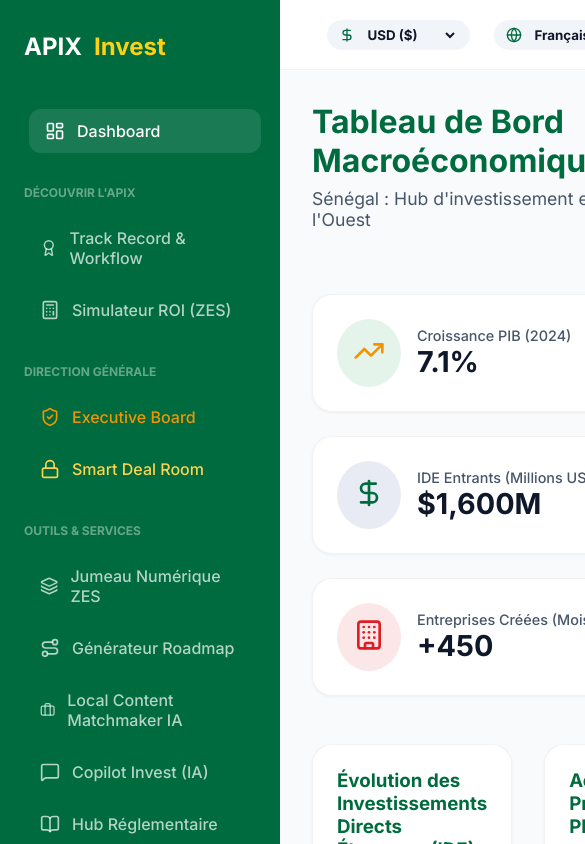
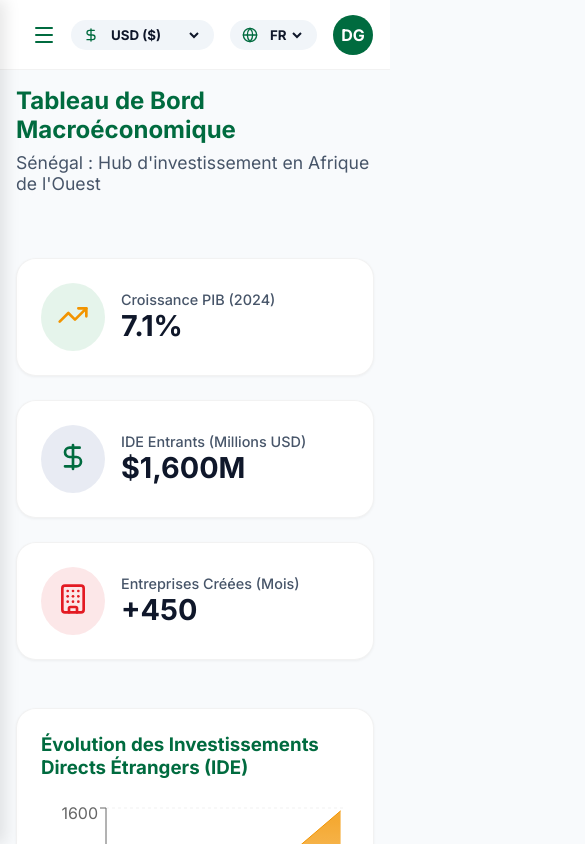
Before and after one commit to mamadouelimanewane/apix, a React (Vite) app: page / in a window 390 px wide. Both pictures are taken after typing "name@example.com", "Sample123" into the empty fields and a click on the button "Accéder au Portail". Shown: the top 844 px of the page, 585 px wide, since content can reach past the window. Built offline with nearby package versions, Linux system fonts and the light colour scheme.

Commit message:
feat: make application entirely responsive for mobile and tablet screens

```diff
--- a/src/components/SidebarLayout.jsx
+++ b/src/components/SidebarLayout.jsx
@@ -1,16 +1,31 @@
-import React from 'react';
-import { NavLink, Outlet } from 'react-router-dom';
-import { LayoutDashboard, MessageSquare, Map as MapIcon, Calculator, FileText, Users, BookOpen, BarChart3, Landmark, Palmtree, MapPin, Route as RouteIcon, Briefcase, HeadphonesIcon, ShieldCheck, Lock, Layers, Award, Globe, DollarSign } from 'lucide-react';
+import React, { useState, useEffect } from 'react';
+import { NavLink, Outlet, useLocation } from 'react-router-dom';
+import { LayoutDashboard, MessageSquare, Map as MapIcon, Calculator, FileText, Users, BookOpen, BarChart3, Landmark, Palmtree, MapPin, Route as RouteIcon, Briefcase, HeadphonesIcon, ShieldCheck, Lock, Layers, Award, Globe, DollarSign, Menu, X } from 'lucide-react';
 import { useLanguage } from '../context/LanguageContext';
 
 const SidebarLayout = () => {
   const { t, language, setLanguage } = useLanguage();
+  const [isMobileMenuOpen, setIsMobileMenuOpen] = useState(false);
+  const location = useLocation();
+
+  // Close mobile menu on route change
+  useEffect(() => {
+    setIsMobileMenuOpen(false);
+  }, [location.pathname]);
 
   return (
     <div className="app-container">
-      <aside className="sidebar">
-        <div className="sidebar-logo">
-          APIX <span>Invest</span>
+      {/* Mobile Overlay */}
+      {isMobileMenuOpen && (
+        <div className="mobile-overlay" onClick={() => setIsMobileMenuOpen(false)}></div>
+      )}
+
+      <aside className={`sidebar ${isMobileMenuOpen ? 'open' : ''}`}>
+        <div className="sidebar-logo" style={{ display: 'flex', justifyContent: 'space-between', alignItems: 'center' }}>
+          <div>APIX <span>Invest</span></div>
+          <button className="mobile-only" onClick={() => setIsMobileMenuOpen(false)} style={{ background: 'transparent', border: 'none', color: 'white', cursor: 'pointer' }}>
+            <X size={24} />
+          </button>
         </div>
         <nav className="nav-links">
           <NavLink to="/" className={({ isActive }) => `nav-link ${isActive ? 'active' : ''}`} end>
@@ -68,7 +83,16 @@
       </aside>
       <div className="main-content" style={{ padding: 0, display: 'flex', flexDirection: 'column', height: '100vh' }}>
         {/* TOPBAR INTERNATIONALE */}
-        <header style={{ display: 'flex', justifyContent: 'flex-end', alignItems: 'center', gap: '1.5rem', padding: '1rem 2rem', background: 'white', borderBottom: '1px solid rgba(0,0,0,0.05)', height: '70px' }}>
+        <header style={{ display: 'flex', justifyContent: 'space-between', alignItems: 'center', padding: '1rem 2rem', background: 'white', borderBottom: '1px solid rgba(0,0,0,0.05)', height: '70px' }}>
+
+          <div style={{ display: 'flex', alignItems: 'center' }}>
+            <button className="hamburger-btn" onClick={() => setIsMobileMenuOpen(true)}>
+              <Menu size={24} />
+            </button>
+            {/* On Desktop, this area is empty or for future breadcrumbs */}
+          </div>
+
+          <div style={{ display: 'flex', alignItems: 'center', gap: '1rem' }}>
             <div style={{ display: 'flex', alignItems: 'center', gap: '8px', background: 'var(--bg-tertiary)', padding: '6px 12px', borderRadius: '20px' }}>
               <DollarSign size={16} color="var(--brand-blue)" />
               <select style={{ background: 'transparent', border: 'none', outline: 'none', fontWeight: 'bold', color: 'var(--text-primary)', cursor: 'pointer' }}>
@@ -85,19 +109,20 @@
                 onChange={(e) => setLanguage(e.target.value)}
                 style={{ background: 'transparent', border: 'none', outline: 'none', fontWeight: 'bold', color: 'var(--text-primary)', cursor: 'pointer' }}
               >
-              <option value="fr">Français (FR)</option>
-              <option value="en">English (EN)</option>
-              <option value="ar">العربية (AR)</option>
-              <option value="zh">中文 (ZH)</option>
+                <option value="fr">FR</option>
+                <option value="en">EN</option>
+                <option value="ar">AR</option>
+                <option value="zh">ZH</option>
               </select>
             </div>
 
             <div style={{ width: '40px', height: '40px', borderRadius: '50%', background: 'var(--brand-blue)', display: 'flex', alignItems: 'center', justifyContent: 'center', color: 'white', fontWeight: 'bold' }}>
               DG
             </div>
+          </div>
         </header>
 
-        <div style={{ padding: '2rem', height: 'calc(100vh - 70px)', overflowY: 'auto' }}>
+        <div className="main-content-scroll" style={{ padding: '2rem', height: 'calc(100vh - 70px)', overflowY: 'auto' }}>
           <Outlet />
         </div>
       </div>
--- a/src/index.css
+++ b/src/index.css
@@ -525,3 +525,67 @@
 .wizard-step.active .wizard-step-label {
   color: var(--brand-blue);
 }
+
+/* Responsive Additions */
+.responsive-grid { display: grid; gap: 2rem; }
+.responsive-grid-2 { grid-template-columns: repeat(2, 1fr); }
+.responsive-grid-3 { grid-template-columns: repeat(3, 1fr); }
+.responsive-grid-1-2 { grid-template-columns: 1fr 2fr; }
+.responsive-grid-2-1 { grid-template-columns: 2fr 1fr; }
+.responsive-flex { display: flex; flex-direction: row; }
+.mobile-only { display: none; }
+.hamburger-btn { background: transparent; border: none; color: var(--brand-blue); cursor: pointer; display: none; margin-right: 15px; }
+
+@media (max-width: 1024px) {
+  .responsive-grid-2, .responsive-grid-3, .responsive-grid-1-2, .responsive-grid-2-1 {
+    grid-template-columns: 1fr !important;
+  }
+  .responsive-flex {
+    flex-direction: column !important;
+  }
+  .login-panel {
+    flex: none !important;
+    width: 100%;
+    height: auto !important;
+    padding: 2rem !important;
+  }
+  .login-container {
+    flex-direction: column !important;
+    height: auto !important;
+    min-height: 100vh;
+  }
+}
+
+@media (max-width: 768px) {
+  .sidebar {
+    transform: translateX(-100%);
+    transition: transform 0.3s ease;
+    box-shadow: 5px 0 15px rgba(0,0,0,0.1);
+  }
+  .sidebar.open {
+    transform: translateX(0);
+  }
+  .main-content {
+    margin-left: 0 !important;
+    width: 100vw;
+  }
+  .hamburger-btn {
+    display: flex;
+    align-items: center;
+  }
+  .mobile-overlay {
+    position: fixed;
+    top: 0;
+    left: 0;
+    right: 0;
+    bottom: 0;
+    background: rgba(0,0,0,0.5);
+    z-index: 99;
+  }
+  .main-content-scroll {
+    padding: 1rem !important;
+  }
+  .page-title {
+    font-size: 1.5rem !important;
+  }
+}
--- a/src/pages/ApixTrackRecord.jsx
+++ b/src/pages/ApixTrackRecord.jsx
@@ -48,7 +48,7 @@
             ))}
           </div>
 
-          <div style={{ display: 'grid', gridTemplateColumns: 'repeat(3, 1fr)', gap: '1rem', marginTop: '1rem' }}>
+          <div className="responsive-grid-3" style={{ marginTop: '1rem' }}>
             <div style={{ background: 'rgba(0, 150, 57, 0.1)', padding: '1.5rem', borderRadius: '12px', textAlign: 'center' }}>
               <div style={{ fontSize: '2.5rem', fontWeight: 'bold', color: 'var(--accent-primary)' }}>20+</div>
               <div style={{ color: 'var(--brand-blue)', fontWeight: 'bold' }}>Années d'Expertise</div>
--- a/src/pages/Dashboard.jsx
+++ b/src/pages/Dashboard.jsx
@@ -65,7 +65,7 @@
         </div>
       </div>
 
-      <div style={{ display: 'grid', gridTemplateColumns: '2fr 1fr', gap: '2rem', marginBottom: '3rem' }}>
+      <div className="responsive-grid-2-1" style={{ marginBottom: '3rem' }}>
         {/* Chart Section */}
         <div className="card">
           <h3 style={{ marginBottom: '1.5rem', color: 'var(--brand-blue)' }}>{t('dashboard.chart_title')}</h3>
--- a/src/pages/Login.jsx
+++ b/src/pages/Login.jsx
@@ -17,7 +17,7 @@
   };
 
   return (
-    <div style={{
+    <div className="login-container" style={{
       height: '100vh',
       width: '100vw',
       display: 'flex',
@@ -26,7 +26,7 @@
       fontFamily: 'Inter, sans-serif'
     }}>
       {/* LEFT PANEL - BRANDING */}
-      <div style={{
+      <div className="login-panel" style={{
         flex: 1,
         background: 'linear-gradient(135deg, var(--brand-blue) 0%, #004b2c 100%)',
         display: 'flex',
@@ -70,7 +70,7 @@
       </div>
 
       {/* RIGHT PANEL - LOGIN */}
-      <div style={{
+      <div className="login-panel" style={{
         flex: 1,
         display: 'flex',
         alignItems: 'center',
--- a/src/pages/RoiSimulator.jsx
+++ b/src/pages/RoiSimulator.jsx
@@ -48,7 +48,7 @@
         </div>
       </div>
 
-      <div style={{ display: 'grid', gridTemplateColumns: '1fr 2fr', gap: '2rem' }}>
+      <div className="responsive-grid-1-2">
 
         {/* COLONNE GAUCHE: Paramètres */}
         <div className="card" style={{ background: '#f8fafc', border: '1px solid #e2e8f0' }}>
@@ -99,7 +99,7 @@
         <div style={{ display: 'flex', flexDirection: 'column', gap: '2rem' }}>
 
           {/* KPIs */}
-          <div style={{ display: 'grid', gridTemplateColumns: '1fr 1fr', gap: '1.5rem' }}>
+          <div className="responsive-grid-2">
             <div className="card" style={{ borderTop: '4px solid #94a3b8' }}>
               <div style={{ fontSize: '0.9rem', color: 'var(--text-secondary)', fontWeight: 'bold', textTransform: 'uppercase', marginBottom: '8px' }}>
                 {t('roi.net_standard')}
```
Lines whose indentation alone changed are shown as unchanged.
